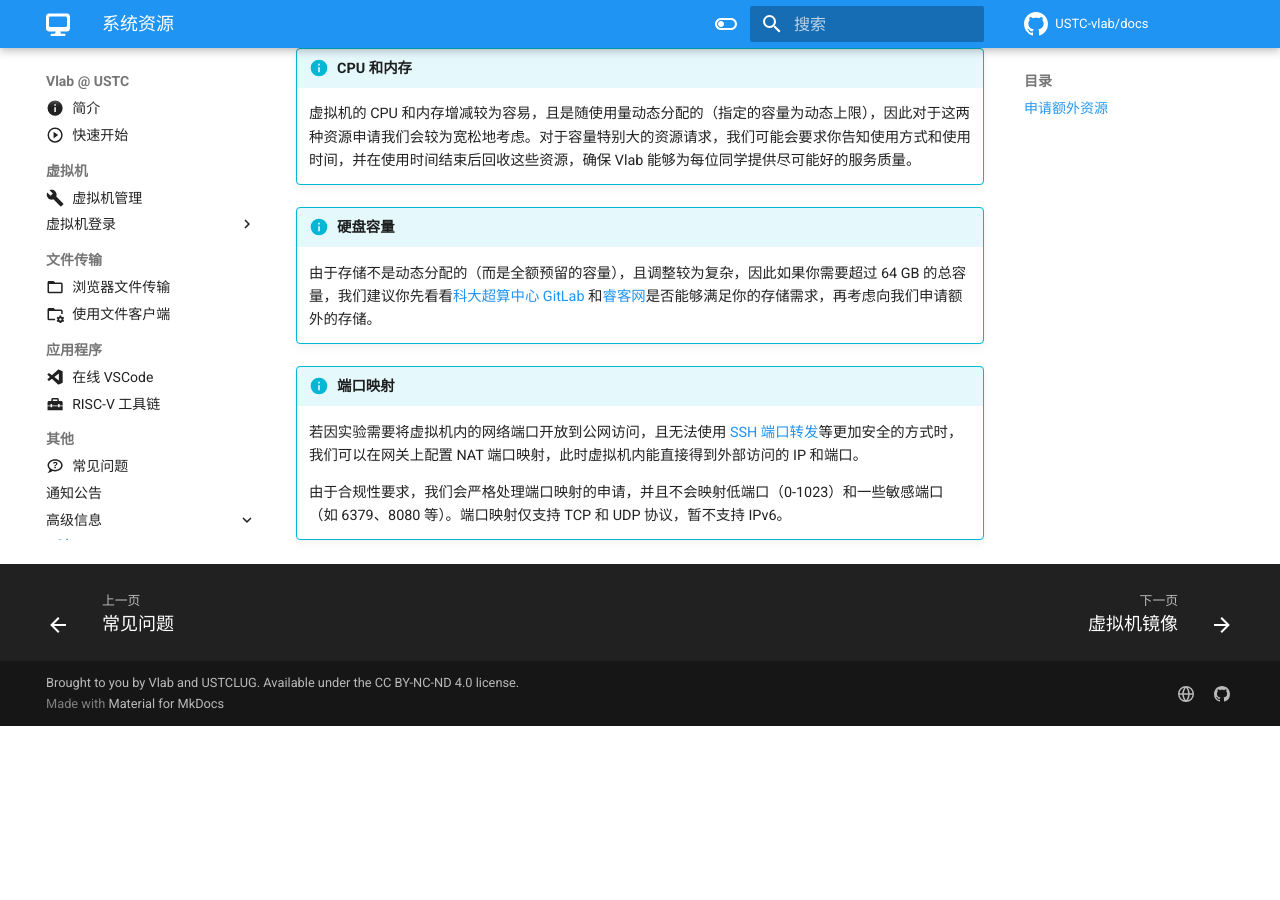
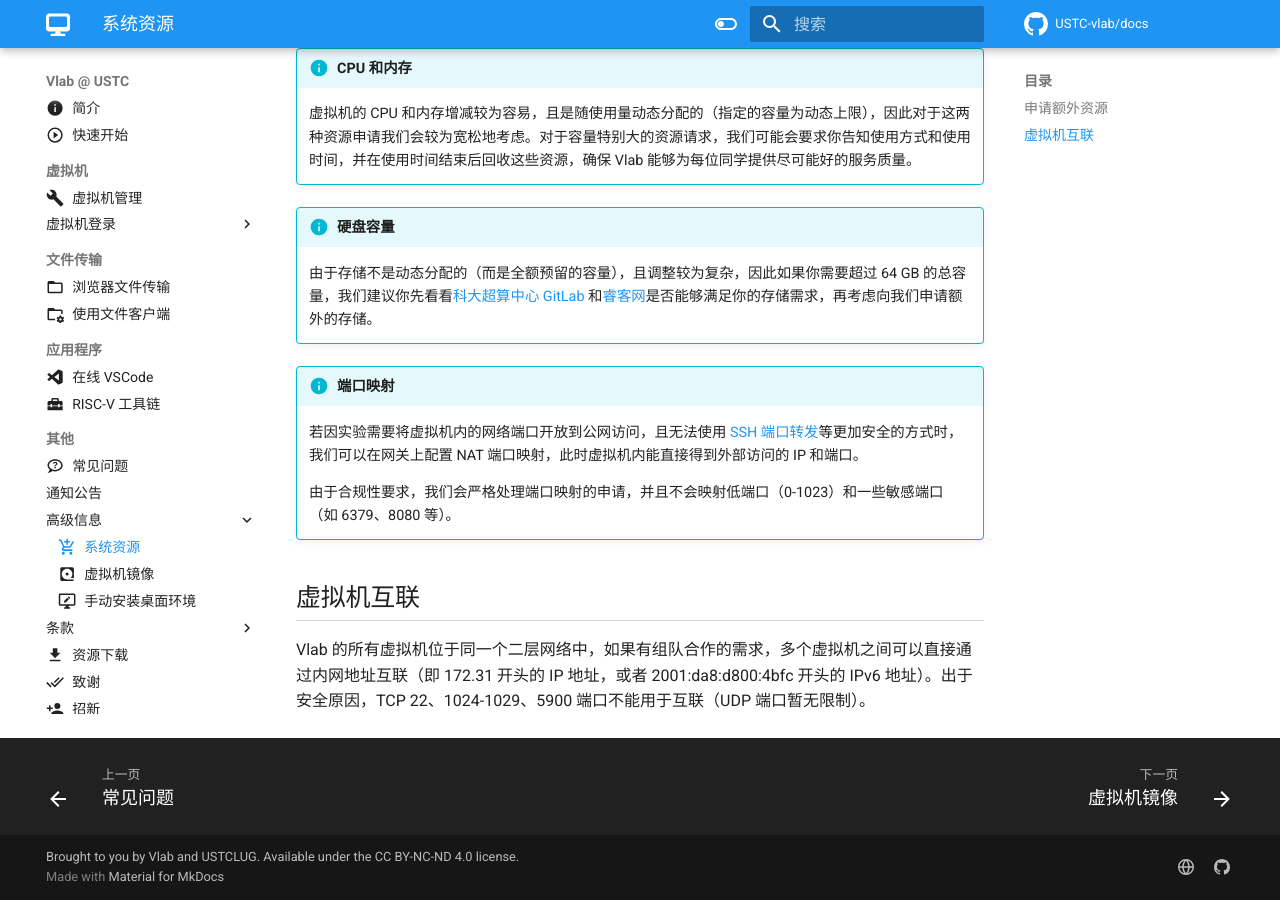
Before and after one commit to USTC-vlab/docs, an MkDocs documentation site: the page built from docs/advanced/resources.md, in a window 1280 px wide and 900 px high, scrolled down 684 px. Built offline with MkDocs 1.6.1 and Material for MkDocs 9.7.7, drawn with Linux system fonts in a browser that asks for light colours; comment, search, counter and statistics services are not loaded; before the commit the page ends 1410 px from its top, so only the background shows below that.

Commit message:
advanced/resources: Add #vm-interconnect

```diff
--- a/docs/advanced/resources.md
+++ b/docs/advanced/resources.md
@@ -34,6 +34,10 @@ icon: material/cart-plus
 
     若因实验需要将虚拟机内的网络端口开放到公网访问，且无法使用 [SSH 端口转发][ssh-port-forwarding]等更加安全的方式时，我们可以在网关上配置 NAT 端口映射，此时虚拟机内能直接得到外部访问的 IP 和端口。
 
-    由于合规性要求，我们会严格处理端口映射的申请，并且不会映射低端口（0-1023）和一些敏感端口（如 6379、8080 等）。端口映射仅支持 TCP 和 UDP 协议，暂不支持 IPv6。
+    由于合规性要求，我们会严格处理端口映射的申请，并且不会映射低端口（0-1023）和一些敏感端口（如 6379、8080 等）。
 
   [ssh-port-forwarding]: https://zhuanlan.zhihu.com/p/148825449
+
+## 虚拟机互联 {#vm-interconnect}
+
+Vlab 的所有虚拟机位于同一个二层网络中，如果有组队合作的需求，多个虚拟机之间可以直接通过内网地址互联（即 172.31 开头的 IP 地址，或者 2001:da8:d800:4bfc 开头的 IPv6 地址）。出于安全原因，TCP 22、1024-1029、5900 端口不能用于互联（UDP 端口暂无限制）。
```
